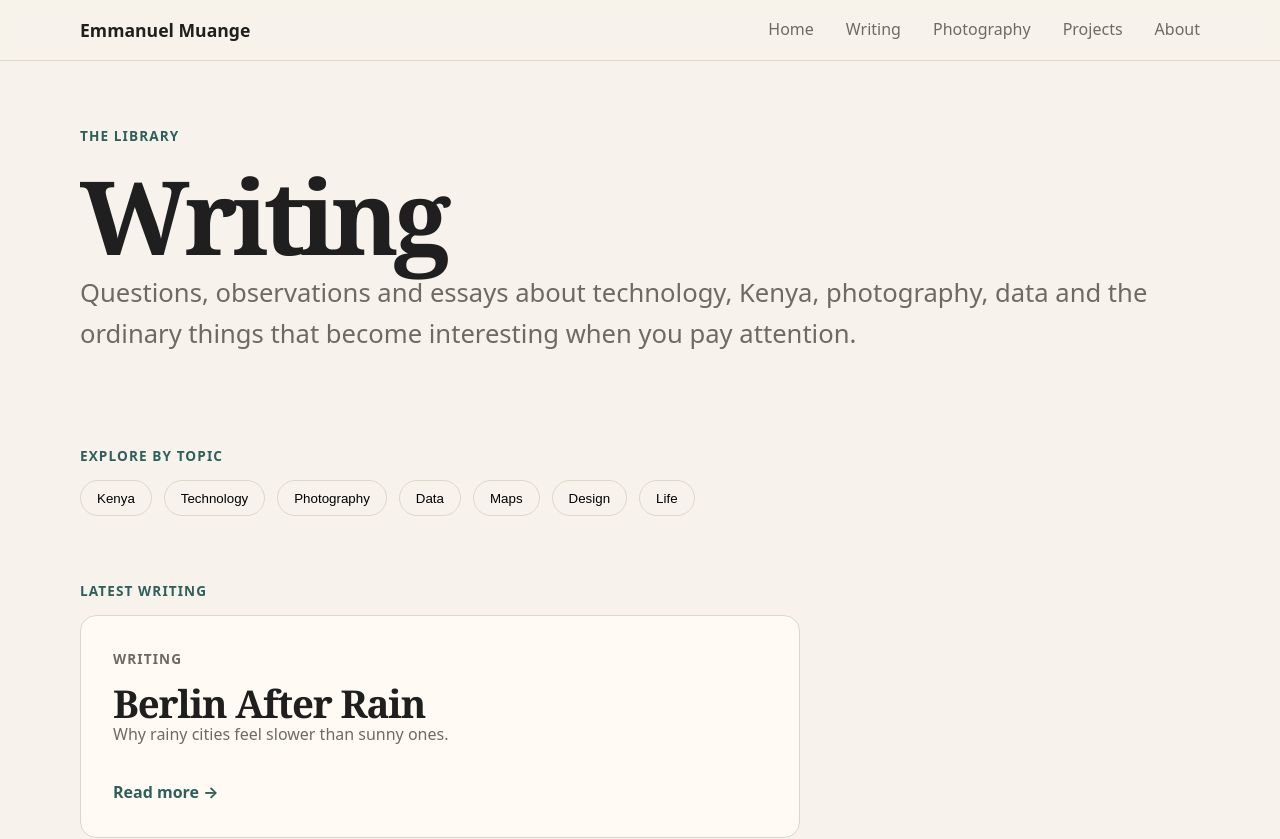
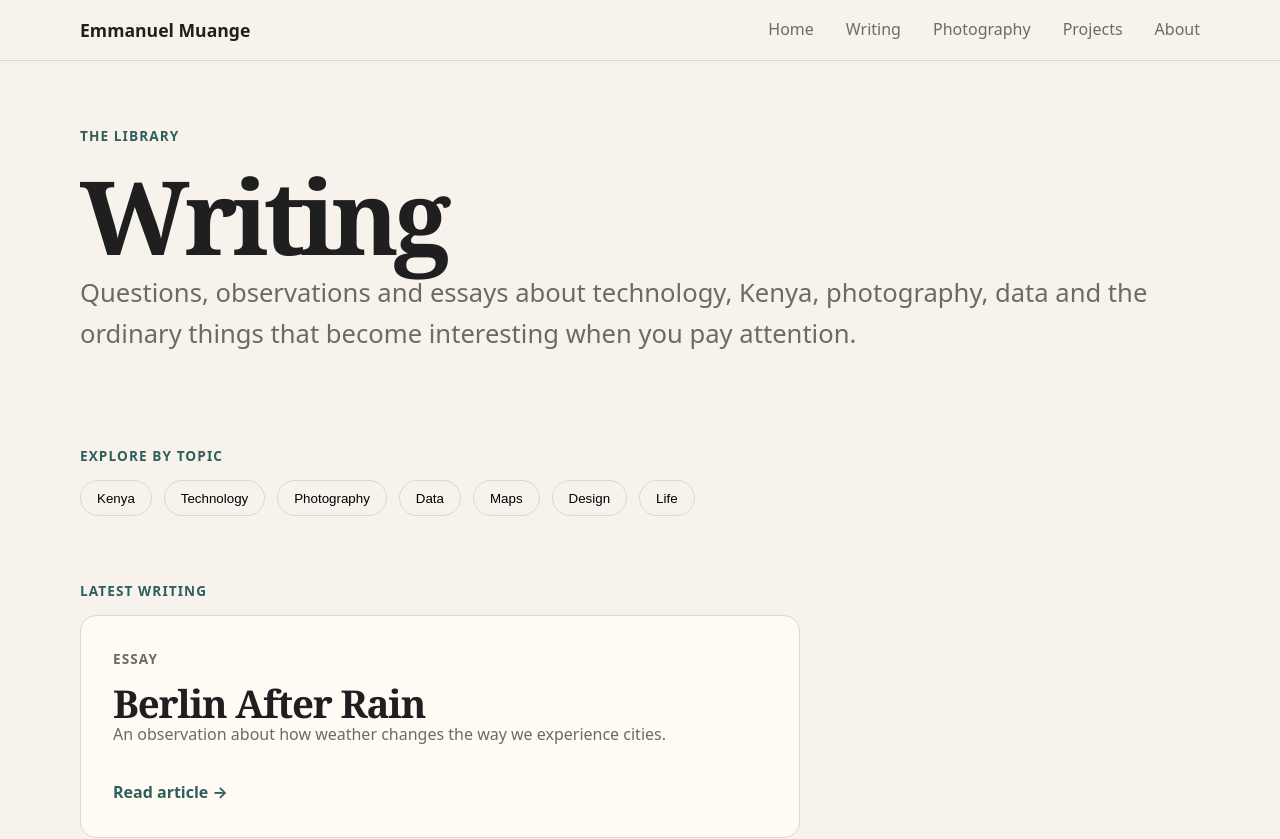
Before and after one commit to emuange/my-website, a React (Vite) app: page /writing in a window 1280 px wide. Shown: the top 839 px of the page. Built offline with nearby package versions, Linux system fonts and the light colour scheme.

Commit message:
Sprint 2: Add dynamic article routing

```diff
--- a/src/App.jsx
+++ b/src/App.jsx
@@ -2,6 +2,7 @@ import { Routes, Route } from "react-router-dom";
 import MainLayout from "./layouts/MainLayout";
 import Home from "./pages/Home";
 import Writing from "./pages/Writing";
+import Article from "./pages/Article";
 
 import "./styles/globals.css";
 
@@ -11,6 +12,7 @@ export default function App() {
       <Routes>
         <Route path="/" element={<Home />} />
         <Route path="/writing" element={<Writing />} />
+        <Route path="/writing/:slug" element={<Article />} />
       </Routes>
     </MainLayout>
   );
--- a/src/components/content/ContentPreview.jsx
+++ b/src/components/content/ContentPreview.jsx
@@ -1,3 +1,4 @@
+import { Link } from "react-router-dom";
 import "./ContentPreview.css";
 
 export default function ContentPreview({ content }) {
@@ -10,7 +11,10 @@ export default function ContentPreview({ content }) {
 
       {content.description && <p>{content.description}</p>}
 
-      <a href={`/writing/${content.slug}`}>Read more →</a>
+      <Link
+          to={`/writing/${content.slug}`} > Read article →
+      </Link>
+
     </article>
   );
 }
--- a/src/data/articles.js
+++ b/src/data/articles.js
@@ -1,31 +1,37 @@
 const articles = [
   {
-    id: "berlin-after-rain",
+  id: 1,
 
-    title: "Berlin After Rain",
+  slug: "berlin-after-rain",
 
-    slug: "berlin-after-rain",
+  title: "Berlin After Rain",
 
-    description:
-      "Why rainy cities feel slower than sunny ones.",
+  description:
+    "An observation about how weather changes the way we experience cities.",
 
-    publishedDate: "2026-07-06",
+  category: "Essay",
 
-    category: "writing",
+  topics: ["Berlin", "Cities", "Weather"],
 
-    tags: ["Berlin", "Cities", "Observation"],
+  published: "2026-07-09",
 
-    coverImage: "",
+  featured: true,
 
-    featured: true,
+  coverImage: "/images/berlin-rain.jpg",
 
-    author: "Emmanuel Muange",
+  body: `
+Berlin changes after rain.
 
-    body: ""
-  },
+Not because the buildings change.
+
+Because people do.
+
+Umbrellas appear...
+`
+},
 
   {
-    id: "maps-tell-stories",
+    id: 2,
 
     title: "Can Maps Tell Stories?",
 
--- /dev/null
+++ b/src/pages/Article.jsx
@@ -0,0 +1,21 @@
+import { useParams } from "react-router-dom";
+import articles from "../data/articles";
+
+export default function Article() {
+  const { slug } = useParams();
+  const article = articles.find(a => a.slug === slug);
+
+  if (!article) {
+    return <p>Article not found.</p>;
+  }
+
+  return (
+    <>
+        <h1>{article.title}</h1>
+
+        <p>{article.description}</p>
+
+        <p>{article.body}</p>
+    </>
+    );
+}
```
